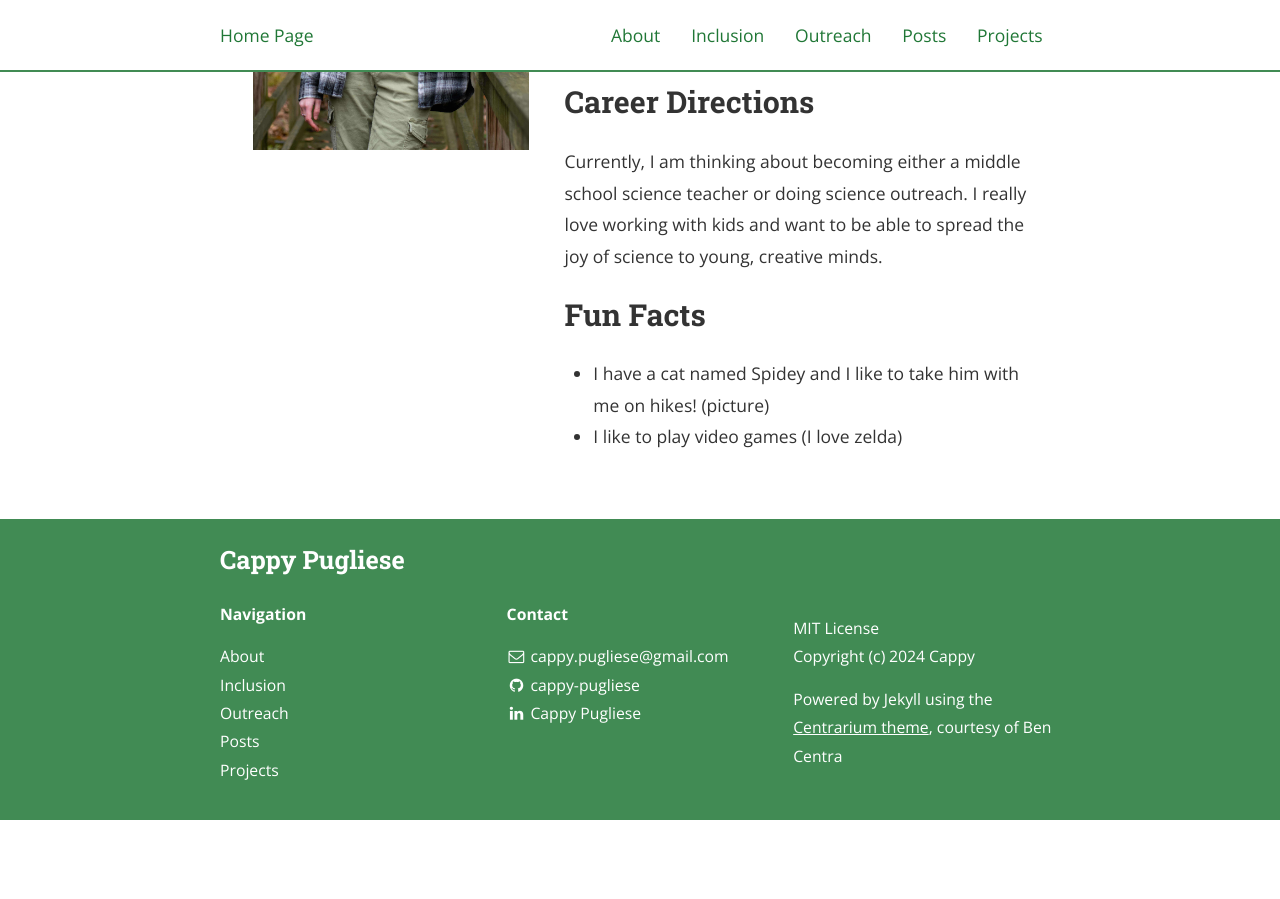
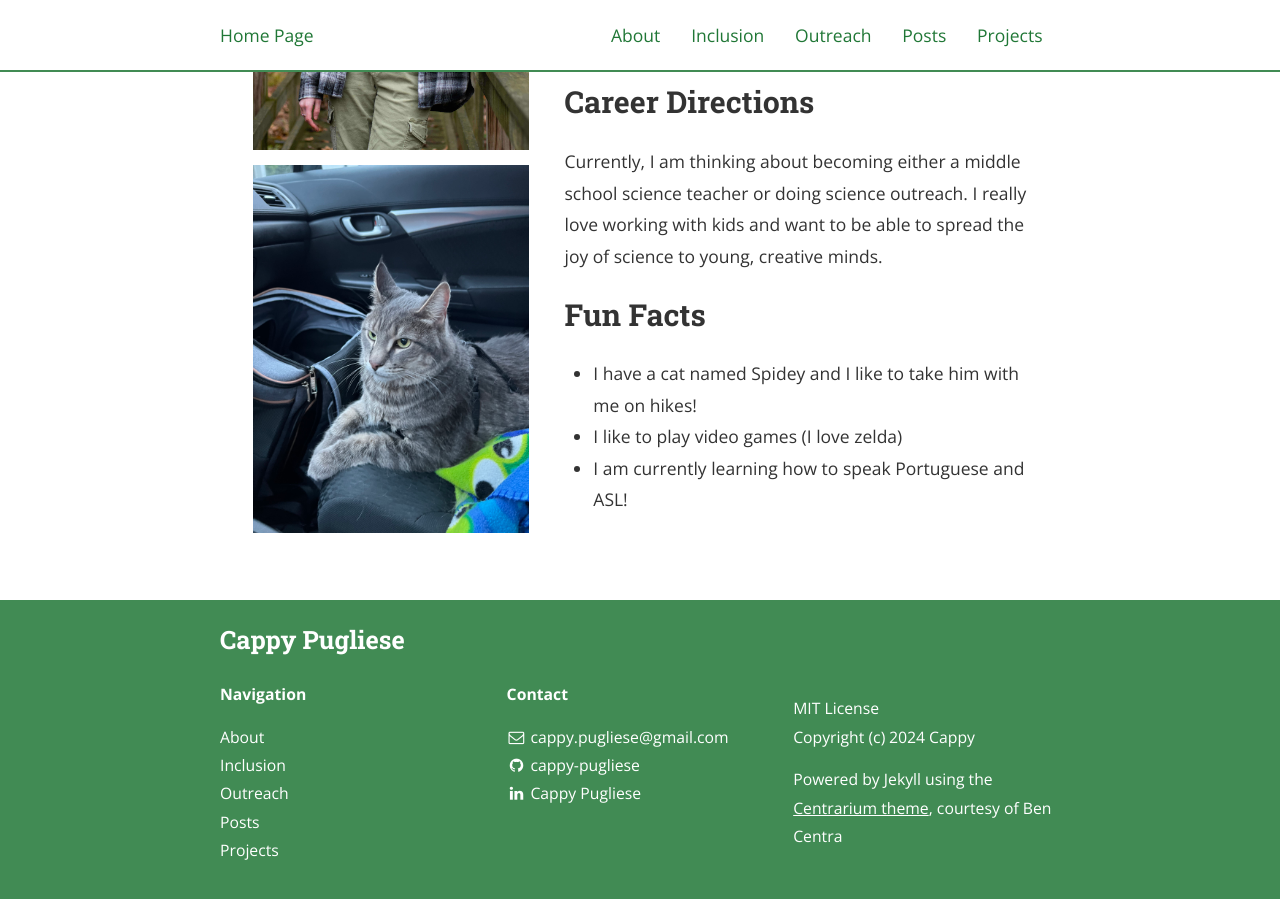
Before and after one commit to cappy-pugliese/cappy-pugliese-website, a Jekyll site: the page built from centrarium-master-clone/pages/about.md, in a window 1280 px wide and 900 px high, scrolled down 506 px. Built offline with Jekyll 4.4.1, drawn with Linux system fonts in a browser that asks for light colours; nearby versions of some CDN libraries; before the commit the page ends 1326 px from its top, so only the background shows below that.

Commit message:
lots of changes to outreach, about me, and projects
added a lot more info

```diff
--- a/centrarium-master-clone/_layouts/about-layout.html
+++ b/centrarium-master-clone/_layouts/about-layout.html
@@ -22,7 +22,12 @@ main_nav: true
 	<div class="grid-container">
 
 		<div class="grid-item">
-		<img src="/assets/images/profile-photo.jpg" alt="image of Cappy Pugliese">
+		<p>
+		<img src="/assets/images/profile-photo.jpg" alt="image of Cappy Pugliese standing on a bridge outside in the fall foliage. Cappy is wearing a frog and mushroom beanie and has red-tinted glasses. They are smiling.">
+		</p>
+		<p>
+		<img src="/assets/images/spidey-picture.jpg" alt="image of my cat, spidey. He's laying like a proper gentleman with his paws together in the passenger seat of my car.">
+		</p>
 		</div>
 
 		<div class="grid-item">
--- a/centrarium-master-clone/pages/about.md
+++ b/centrarium-master-clone/pages/about.md
@@ -12,5 +12,6 @@ I an Ecology and Evolutionary Biology Masters student at the University of Conne
 Currently, I am thinking about becoming either a middle school science teacher or doing science outreach. I really love working with kids and want to be able to spread the joy of science to young, creative minds.
 
 ## Fun Facts
-- I have a cat named Spidey and I like to take him with me on hikes! (picture)
+- I have a cat named Spidey and I like to take him with me on hikes!
 - I like to play video games (I love zelda)
+- I am currently learning how to speak Portuguese and ASL!
```
Also changed, not shown: centrarium-master-clone/pages/outreach.md (+20 -1 lines), centrarium-master-clone/pages/projects.md (+3 -6 lines), centrarium-master-clone/assets/images/spidey-picture.jpg (added), 1 other file.
